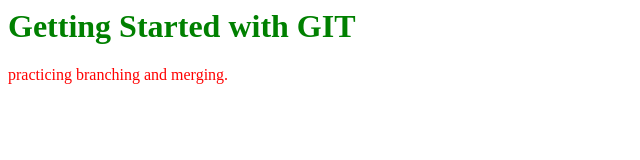
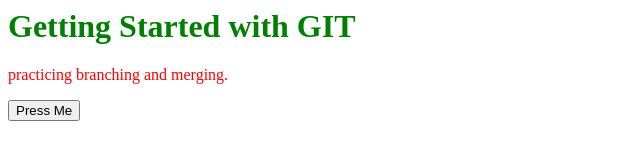
Before and after one commit to bmhan319/git-practice, a plain HTML site: page index.html in a window 1280 px wide. Shown: the whole page, without its empty margins (0-640 px from the left). Drawn offline with Linux system fonts and the light colour scheme.

Commit message:
added js alert

```diff
--- a/index.html
+++ b/index.html
@@ -8,6 +8,7 @@
   <body>
     <h1>Getting Started with GIT</h1>
     <p>practicing branching and merging.</p>
-    <script src=".js"></script>
+    <button type="button" onclick="alertMe()">Press Me</button>
+    <script src="js/main.js"></script>
   </body>
 </html>
--- /dev/null
+++ b/js/main.js
@@ -0,0 +1,3 @@
+function alertMe() {
+  alert("Hi!");
+}
```
